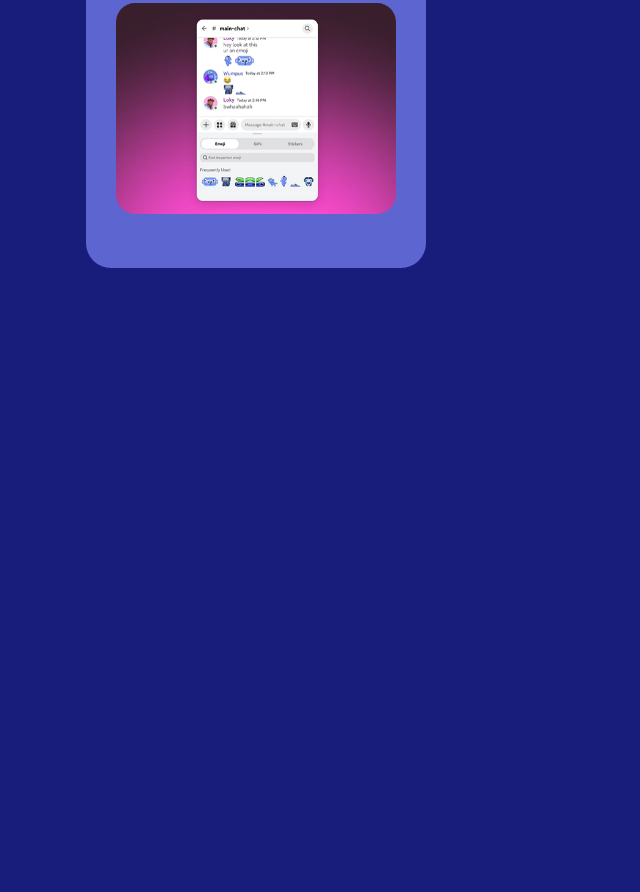
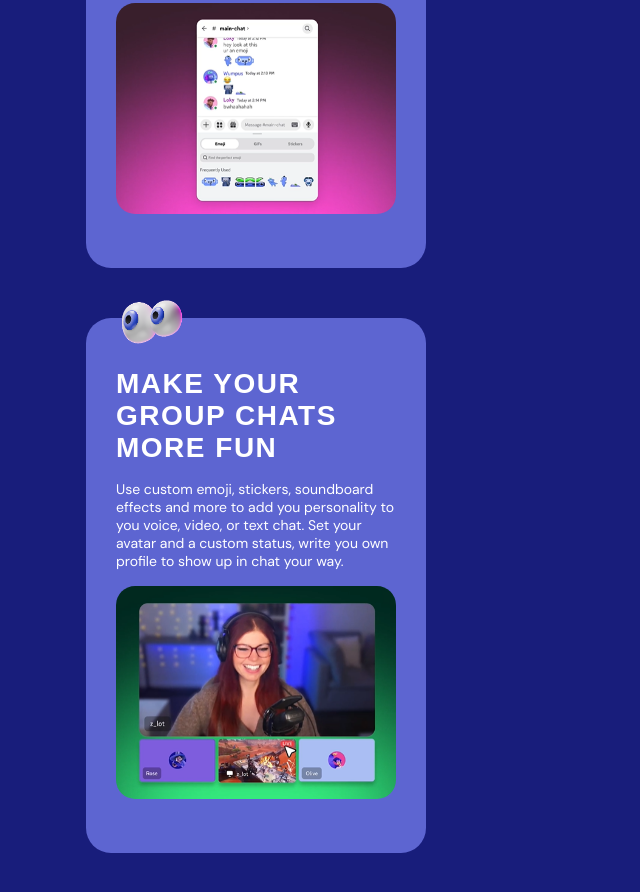
Before and after one commit to Carlo-Falanga/htmlcss-discord-mobile, a plain HTML site: page index.html in a window 1280 px wide. Shown: the part 982-1874 px from the top of the page, without its empty margins (0-640 px from the left). Before the commit the page ends 1360 px from the top, so only its background shows below. Drawn offline with nearby package versions, Linux system fonts and the light colour scheme; a web font is replaced by a local one.

Commit message:
update card sections for clarity and add second discord card

```diff
--- a/index.html
+++ b/index.html
@@ -49,8 +49,8 @@
           </button>
         </div>
       </div>
-
-      <section class="cards">
+      <!-- Prima Card -->
+      <div class="cards">
         <h2>Make your group chats more fun</h2>
         <p class="paragraph_introduction">
           Use custom emoji, stickers, soundboard effects and more to add you
@@ -58,13 +58,23 @@
           custom status, write you own profile to show up in chat your way.
         </p>
         <img class="demo_img" src="/img/discord_demo.png" alt="immagine demo" />
-
         <img
           class="discord_icons"
           src="/img/discord_cube.png"
           alt="Cubo di Discord"
         />
-      </section>
+      </div>
+      <!-- Seconda Card -->
+      <div class="cards">
+        <h2>Make your group chats more fun</h2>
+        <p class="paragraph_introduction">
+          Use custom emoji, stickers, soundboard effects and more to add you
+          personality to you voice, video, or text chat. Set your avatar and a
+          custom status, write you own profile to show up in chat your way.
+        </p>
+        <img class="demo_img" src="/img/streamer_demo.png" alt="discord demo" />
+        <img class="discord_icons" src="/img/eyes.png" alt="Occhi" />
+      </div>
       <!-- /.cards -->
     </main>
     <!-- /#app_main -->
```
